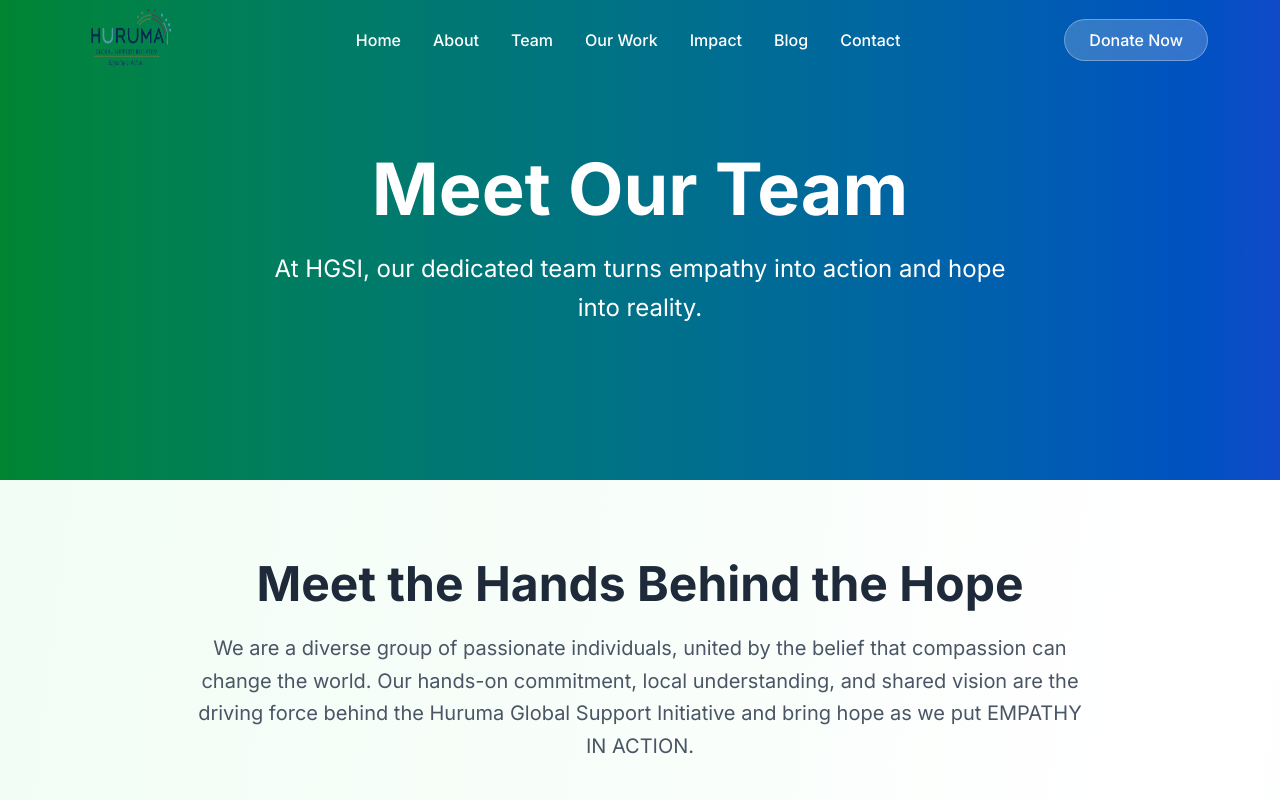
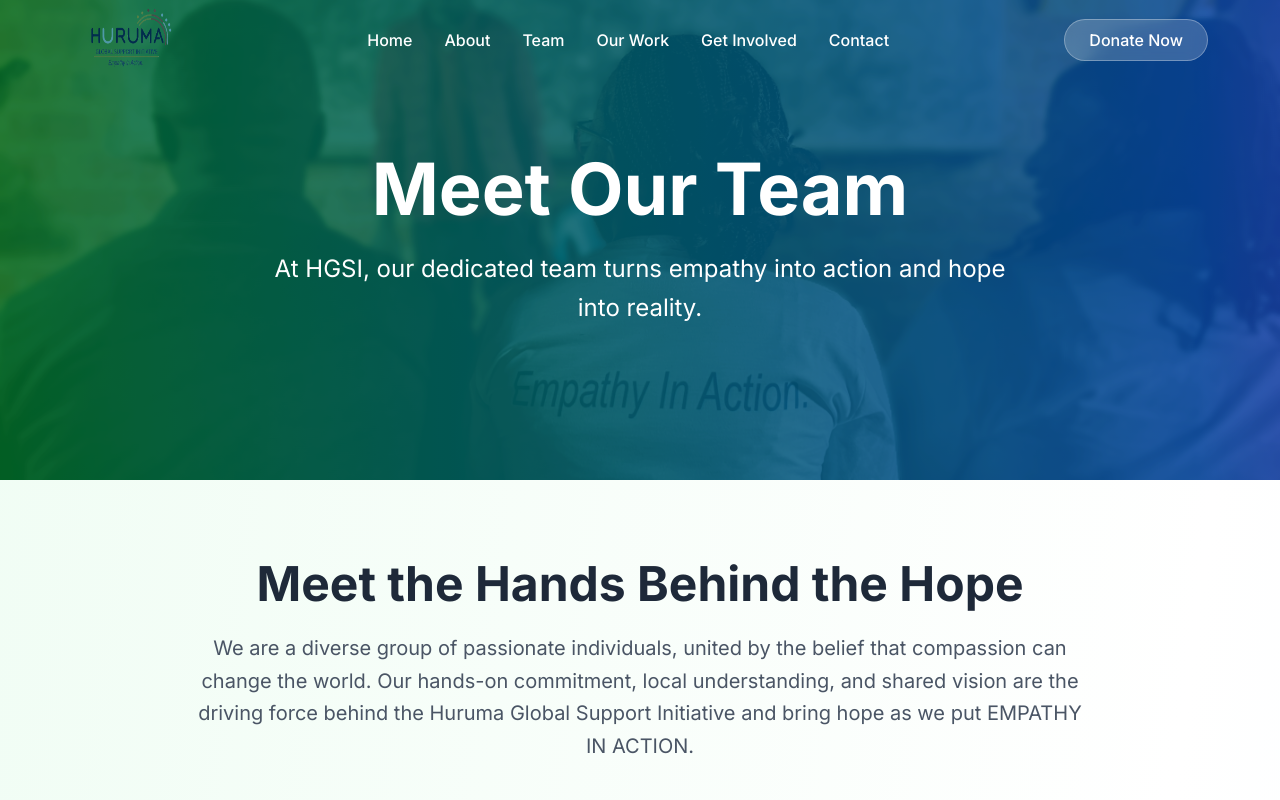
Before and after one commit to Berismartin/huruma_site, a Next.js app: page /team in a window 1280 px wide. Shown: the top 800 px of the page. Built offline with nearby package versions, Linux system fonts and the light colour scheme.

Commit message:
get involved and header

```diff
--- a/app/components/AboutHeader.tsx
+++ b/app/components/AboutHeader.tsx
@@ -21,8 +21,8 @@
     { name: 'Home', href: '/' },
     { name: 'About', href: '/about' },
     { name: 'Our Work', href: '/our-work' },
-    { name: 'Impact', href: '/impact' },
-    { name: 'Blog', href: '/blog' },
+    // { name: 'Impact', href: '/impact' },
+    { name: 'Get Involved', href: '/get-involved' },
     { name: 'Contact', href: '/contact' },
   ];
 
--- a/app/components/Header.tsx
+++ b/app/components/Header.tsx
@@ -22,8 +22,8 @@
     { name: 'About', href: '/about' },
     { name: 'Team', href: '/team' },
     { name: 'Our Work', href: '/our-work' },
-    { name: 'Impact', href: '/impact' },
-    { name: 'Blog', href: '/blog' },
+    // { name: 'Impact', href: '/impact' },
+    { name: 'Get Involved', href: '/get-involved' },
     { name: 'Contact', href: '/contact' },
   ];
 
--- a/app/team/page.tsx
+++ b/app/team/page.tsx
@@ -254,8 +254,17 @@
 
       {/* Hero Section */}
       <section className="relative h-[60vh] bg-gradient-to-r from-green-600 to-blue-600 overflow-hidden">
-        <div className="absolute inset-0 bg-black/20"></div>
-        <div className="absolute inset-0 bg-[url('/team/diana nabukalu.jpg')] bg-cover bg-center opacity-30"></div>
+        <div className="absolute inset-0">
+          <Image
+            src="/images/IMG_0993.webp"
+            alt="HGSI Team Background"
+            fill
+            className="object-cover"
+            priority
+          />
+        </div>
+        <div className="absolute inset-0 bg-gradient-to-r from-green-600/80 to-blue-600/80"></div>
+        <div className="absolute inset-0 bg-black/30"></div>
 
         <div className="relative z-10 flex items-center justify-center h-full">
           <motion.div
@@ -508,67 +517,7 @@
       </section>
 
       {/* Voices of Huruma Section */}
-      <section className="py-20 px-4 bg-white">
-        <div className="max-w-7xl mx-auto">
-          <motion.div
-            initial={{ opacity: 0, y: 60 }}
-            whileInView={{ opacity: 1, y: 0 }}
-            viewport={{ once: true }}
-            transition={{ duration: 0.8 }}
-            className="text-center mb-16"
-          >
-            <h2 className="text-4xl md:text-5xl font-bold text-gray-800 mb-6 font-handwriting">
-              Voices of Huruma
-            </h2>
-            <p className="text-xl text-gray-600 max-w-3xl mx-auto">
-              Because this movement is built by many hands, hearts, and voices
-            </p>
-          </motion.div>
-
-          <motion.div
-            variants={staggerContainer}
-            initial="initial"
-            whileInView="animate"
-            viewport={{ once: true }}
-            className="grid md:grid-cols-2 lg:grid-cols-3 gap-8"
-          >
-            {voicesOfHuruma.map((voice, index) => (
-              <motion.div
-                key={index}
-                variants={fadeInUp}
-                className="bg-gradient-to-br from-green-50 to-blue-50 rounded-2xl p-8 shadow-lg hover:shadow-xl transition-all duration-300 hover:-translate-y-2 border border-green-100"
-                whileHover={{
-                  scale: 1.03,
-                  transition: { duration: 0.3 }
-                }}
-              >
-                <div className="flex items-center mb-6">
-                  <div className="w-16 h-16 bg-white rounded-full flex items-center justify-center mr-4 shadow-lg overflow-hidden">
-                    {voice.image ? (
-                      <Image
-                        src={voice.image}
-                        alt={voice.name}
-                        width={64}
-                        height={64}
-                        className="object-cover w-full h-full"
-                      />
-                    ) : (
-                      <span className="text-3xl">{voice.icon}</span>
-                    )}
-                  </div>
-                  <div>
-                    <h3 className="text-xl font-bold text-gray-800">{voice.name}</h3>
-                    <p className="text-sm text-gray-600">{voice.role}</p>
-                  </div>
-                </div>
-                <div className="bg-white rounded-xl p-6 shadow-sm">
-                  <p className="text-gray-700 italic leading-relaxed">"{voice.quote}"</p>
-                </div>
-              </motion.div>
-            ))}
-          </motion.div>
-        </div>
-      </section>
+      {/* <section> */}
 
       {/* Join Our Team Section */}
       <section className="py-20 px-4 bg-gradient-to-r from-green-600 to-blue-600">
@@ -605,6 +554,10 @@
               </div>
             </div>
 
+            <a
+              href="/contact"
+              className="inline-block"
+            >
               <motion.button
                 whileHover={{ scale: 1.05 }}
                 whileTap={{ scale: 0.95 }}
@@ -613,6 +566,7 @@
                 Get Involved
                 <ArrowRight className="w-5 h-5 ml-2" />
               </motion.button>
+            </a>
           </motion.div>
         </div>
       </section>
```
Also changed, not shown: public/images/IMG_0993.webp (added). Lines whose indentation alone changed are shown as unchanged.
